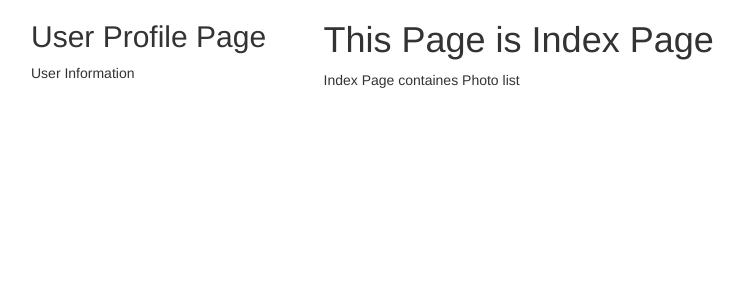
After one commit to Kirade/tourblog, a Django app: page / in a window 1280 px wide. The commit adds this page. Shown: the top 300 px of the page, without its empty margins (39-783 px from the left). Run offline with Django 3.2, Linux system fonts and the light colour scheme; some libraries are stand-ins or nearby versions.

Commit message:
Create base html's for project and apps

```diff
--- /dev/null
+++ b/tourblog/accounts/templates/accounts/base.html
@@ -0,0 +1 @@
+{% extends 'base.html' %}
--- /dev/null
+++ b/tourblog/blog/templates/blog/base.html
@@ -0,0 +1 @@
+{% extends 'base.html' %}
--- /dev/null
+++ b/tourblog/blog/templates/blog/index.html
@@ -0,0 +1,6 @@
+{% extends 'blog/base.html' %}
+
+{% block content %}
+	<h1>This Page is Index Page</h1>
+	<p>Index Page containes Photo list</p>
+{% endblock %}
--- /dev/null
+++ b/tourblog/templates/_profile.html
@@ -0,0 +1,3 @@
+<h2> User Profile Page </h2>
+
+<p>User Information</p>
--- a/tourblog/templates/base.html
+++ b/tourblog/templates/base.html
@@ -9,14 +9,14 @@
     </head>
     <body>
         <nav class='nav navbar-default'>
+
         </nav>
         <div class='container'>
             <div class='row'>
-                <div class='col-md-3'>
-                    {% block profile %}
-                    {% endblock %}
+                <div class='col-xs-3'>
+			{% include '_profile.html' %}
                 </div>
-                <div class='col-md-9'>
+                <div class='col-xs-9'>
                     {% block content %}
                     {% endblock %}
                 </div>
```
Also changed, not shown: tourblog/accounts/templates/accounts/account_form.html (+4 -12 lines).
